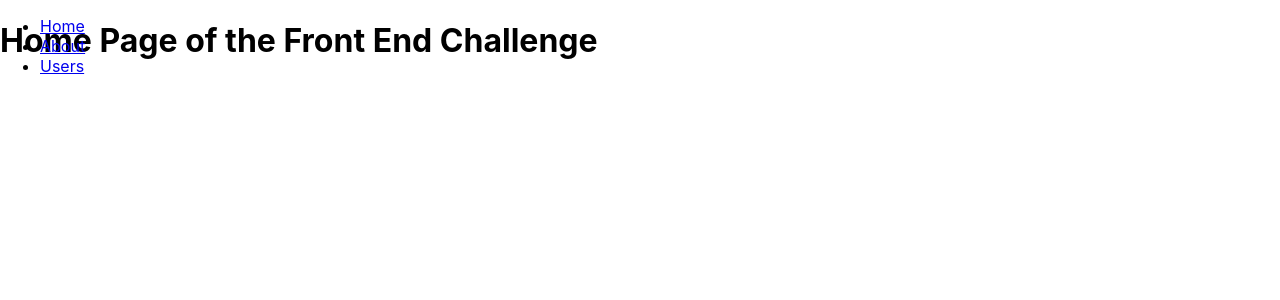
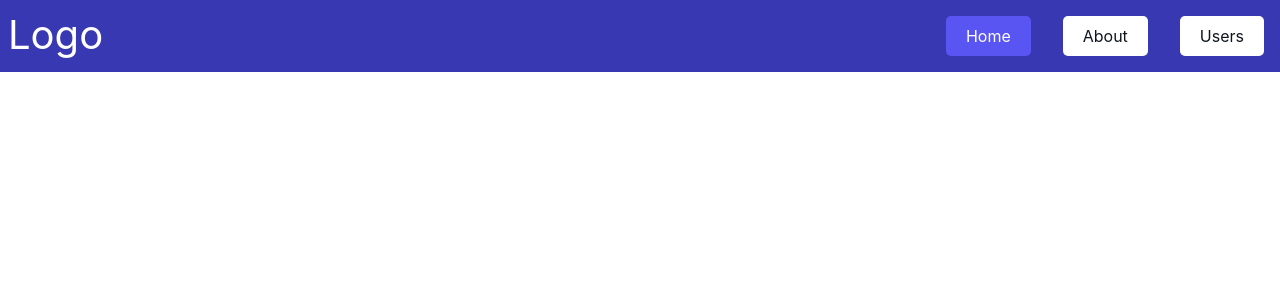
Before and after one commit to dennisxu54/Github-User-Search, a React (Create React App) app: page / in a window 1280 px wide. Shown: the top 300 px of the page. Built offline with nearby package versions, Linux system fonts and the light colour scheme.

Commit message:
#10 added styling for a nav bar at top of page

```diff
--- a/src/Components/NavBar/navBar.css
+++ b/src/Components/NavBar/navBar.css
@@ -1,6 +1,49 @@
+.logo {
+  float: left;
+  color: white;
+  font-size: 250%;
+  padding-left: 8px;
+}
+
 .nav-bar {
     overflow: hidden;
     position: fixed;
     top: 0;
     width: 100%;
+    padding: 10px 0 10px 0;
+    background-color: rgb(56, 56, 179);
 }
+
+.nav-bar ul {
+  float: right;
+}
+
+.nav-bar ul li {
+    position: relative;
+    list-style: none;
+    display: inline;
+    margin: 1rem;
+    text-decoration: none;
+}
+
+.nav-bar a{
+    text-decoration: none;
+    color: #0e151d;
+    padding: 10px 20px;
+    border-radius: 5px;
+    background: #fff;
+    transition: all ease-in-out 0.2s;
+
+  }
+
+  nav a:hover{
+    background: rgb(166, 175, 255);
+    transition: all ease-in-out 0.2s;
+  }
+
+  nav .active{
+    background: #5855F3;
+    padding: 10px 20px;
+    border-radius: 5px;
+    color: #fff;
+  }
--- a/src/Components/NavBar/navBar.jsx
+++ b/src/Components/NavBar/navBar.jsx
@@ -1,24 +1,26 @@
-import { Link } from "react-router-dom";
-
+import { NavLink } from "react-router-dom";
 import "./navBar.css";
 
 export default function NavBar() {
   return (
-    <>
+    <div>
 
       <nav className="nav-bar">
+        <div className="logo">
+          <span>Logo</span>
+        </div>
         <ul>
           <li>
-            <Link to="/">Home</Link>
+            <NavLink to="/">Home</NavLink>
           </li>
           <li>
-            <Link to="/about">About</Link>
+            <NavLink to="/about">About</NavLink>
           </li>
           <li>
-            <Link to="/users">Users</Link>
+            <NavLink to="/users">Users</NavLink>
           </li>
         </ul>
       </nav>
-    </>
+    </div>
   );
 }
--- a/src/app.jsx
+++ b/src/app.jsx
@@ -8,7 +8,7 @@ import NavBar from "./Components/NavBar/navBar";
 export default function App() {
   return (
     <Router>
-        <NavBar />
+      <NavBar />
       <Routes>
         <Route path="/about" element={<AboutPage />} />
         <Route path="/users" element={<UsersPage />} />
```
